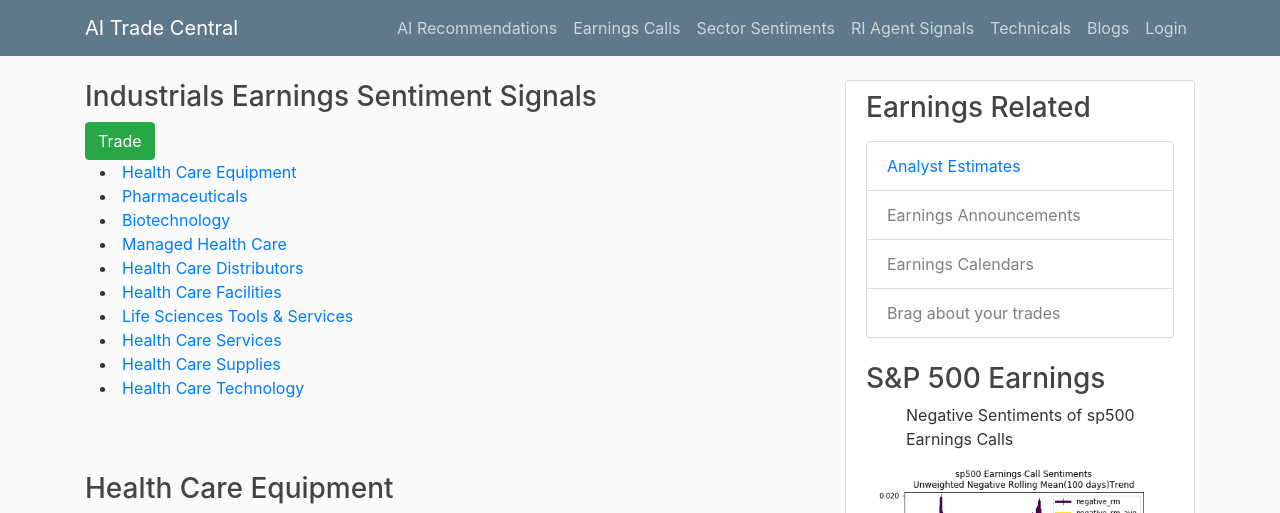
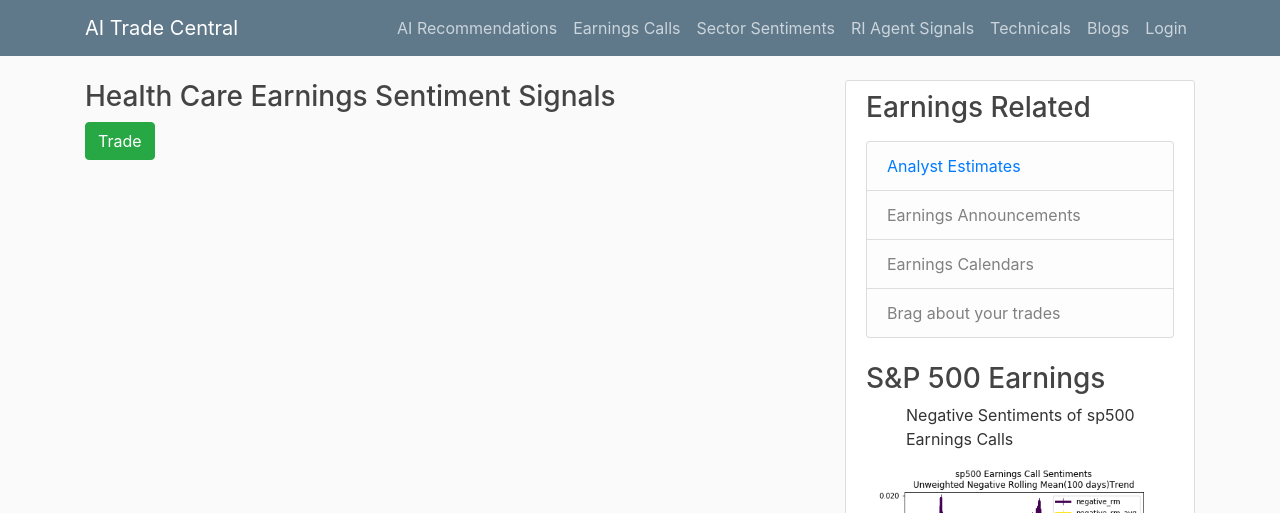
Before and after one commit to MCRen88/AI_Trade_Central, a Flask app: page /health_care in a window 1280 px wide. Shown: the top 513 px of the page. Run offline with Flask 2, Linux system fonts and the light colour scheme; some libraries are stand-ins or nearby versions; grey boxes are pictures that could not be loaded.

Commit message:
updated health_care.html

```diff
--- a/earnings/templates/health_care.html
+++ b/earnings/templates/health_care.html
@@ -1,106 +1,30 @@
 {% extends "layout.html" %}
 {% block content %}
-    <link rel="stylesheet" type="text/css" href="{{ url_for('static', filename='main.css') }}">
-    <h3>Industrials Earnings Sentiment Signals</h3>
+<!-- <link rel="stylesheet" type="text/css" href="{{ url_for('static', filename='main.css') }}"> -->
+    <h3>Health Care Earnings Sentiment Signals</h3>
 
     <button type="button" class="btn btn-success">Trade</button>
 
-    <div class=container>
+    <div class=container2>
+    <div class="row">
+     {% for hc in hcs %}
+     <div class="col-lg-3 col-sm-6">
 
-        <div><li><a href="#section1">Health Care Equipment</a></li></div>
-        <div><li><a href="#section2">Pharmaceuticals</a></li></div>
-        <div><li><a href="#section3">Biotechnology</a></li></div>
-        <div><li><a href="#section4">Managed Health Care  </a></li></div>
-        <div><li><a href="#section5">Health Care Distributors</a></li></div>
-        <div><li><a href="#section6">Health Care Facilities</a></li></div>
-        <div><li><a href="#section7">Life Sciences Tools & Services</a></li></div>
-        <div><li><a href="#section8">Health Care Services</a></li></div>
-        <div><li><a href="#section9">Health Care Supplies</a></li></div>
-        <div><li><a href="#section10">Health Care Technology</a></li></div>
+                <div><a href=#{{ loop.index }}>{{hc}}</a></div>
+            </div>
 
-
-        </div>
-
+     {% endfor %}
+     </div>
+     </div>
 
         <div class=container1>
+        {% for hc in hcs %}
+        <div id={{ loop.index }}><br><br><br>
+        <h3>{{hc}} </h3>
+        <img src="\static\data\health_care\{{hc}}_positive.png" alt="Chart" width=100% >
+        <img src="\static\data\health_care\{{hc}}_negative.png" alt="Chart" width=100% >
+         </div>
+        {% endfor %}
 
-        <div id="section1"><br><br><br>
-
-        <h3>Health Care Equipment</h3>
-        <img src="static/data/health_care/Health Care Equipment_positve.png" alt="Chart" width=100% >
-        <img src="static/data/health_care/Health Care Equipment_negative.png" alt="Chart" width=100% >
-        </div>
-
-        <div id="section2"><br><br><br>
-
-        <h3>Pharmaceuticals</h3>
-        <img src="static/data/health_care/Pharmaceuticals_positve.png" alt="Chart" width=100% >
-        <img src="static/data/health_care/Pharmaceuticals_negative.png" alt="Chart" width=100%  >
-        </div>
-
-        <div id="section3"><br><br><br>
-
-    	<h3>Biotechnology</h3>
-        <img src="static/data/health_care/Biotechnology_positve.png" alt="Chart" width=100% >
-        <img src="static/data/health_care/Biotechnology_negative.png" alt="Chart" width=100% >
-        </div>
-
-        <div id="section4"><br><br><br>
-
-    	<h3>Managed Health Care</he>
-        <img src="static/data/health_care/Managed Health Care_positve.png" alt="Chart" width=100% >
-        <img src="static/data/health_care/Managed Health Care_negative.png" alt="Chart" width=100% >
-        </div>
-
-
-        <div id="section5"><br><br><br>
-
-    	<h3>Health Care Distributors</h3>
-        <img src="static/data/health_care/Health Care Distributors_positve.png" alt="Chart" width=100% >
-        <img src="static/data/health_care/Health Care Distributors_negative.png" alt="Chart" width=100%  >
-        </div>
-
-
-        <div id="section6"><br><br><br>
-
-    	<h3>Health Care Facilities</h3>
-        <img src="static/data/health_care/Health Care Facilities_positve.png" alt="Chart" width=100% >
-        <img src="static/data/health_care/Health Care Facilities_negative.png" alt="Chart" width=100%  >
-        </div>
-
-        <div id="section7"><br><br><br>
-
-    	<h3>Life Sciences Tools & Services</h3>
-        <img src="static/data/health_care/Life Sciences Tools & Services_positve.png" alt="Chart" width=100% >
-        <img src="static/data/health_care/Life Sciences Tools & Services_negative.png" alt="Chart" width=100% >
-        </div>
-
-        <div id="section8"><br><br><br>
-
-    	<h3>Health Care Services</h3>
-        <img src="static/data/health_care/Health Care Services_positve.png" alt="Chart" width=100%  >
-        <img src="static/data/health_care/Health Care Services_negative.png" alt="Chart" width=100% >
-        </div>
-
-        <div id="section9"><br><br><br>
-
-    	<h3>Health Care Supplies</h3>
-        <img src="static/data/health_care/Health Care Supplies_positve.png" alt="Chart" width=100% >
-
-        <img src="static/data/health_care/Health Care Supplies_negative.png" alt="Chart" width=100%  >
-        </div>
-
-
-        <div id="section10"><br><br><br>
-
-    	<h3>Health Care Technology</h3>
-        <img src="static/data/health_care/Health Care Technology_positve.png" alt="Chart" width=100%  >
-        <img src="static/data/health_care/Health Care Technology_negative.png" alt="Chart" width=100%   >
-        </div>
-
-
-
-    </div>
-
-
+         </div>
 {% endblock content %}
```
